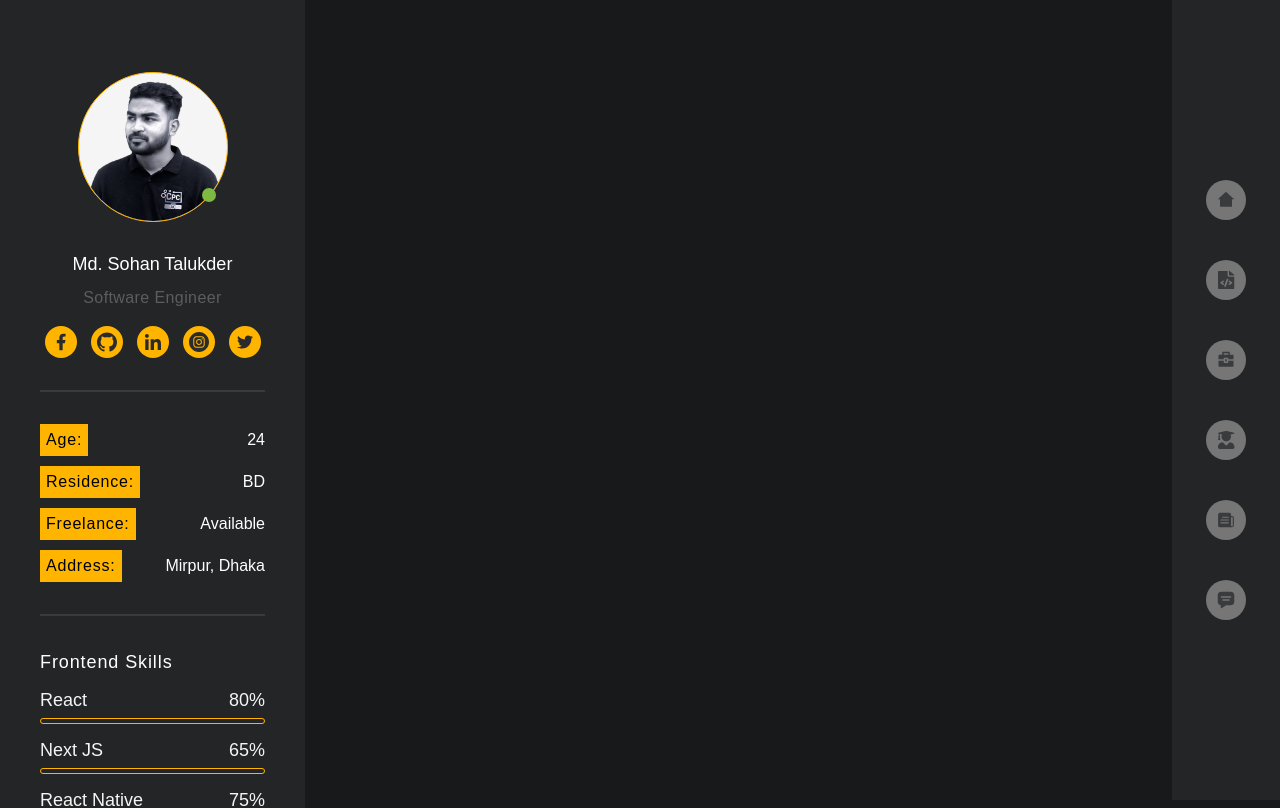
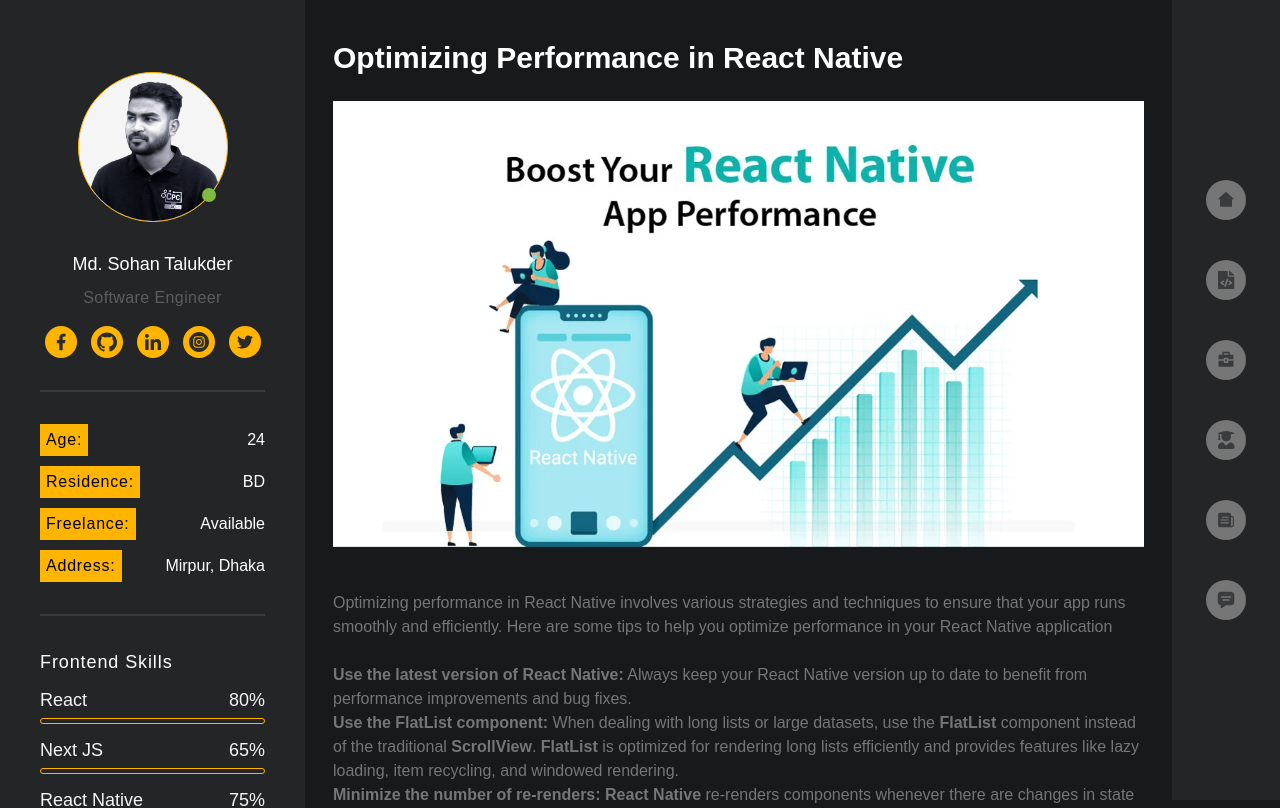
Before and after one commit to sohantalukder/sohantalukder.github.io, a React (Create React App) app: page /blog/1 in a window 1280 px wide. Shown: the top 808 px of the page. Built offline with nearby package versions, Linux system fonts and the light colour scheme.

Commit message:
create blog details page

```diff
--- a/src/App.js
+++ b/src/App.js
@@ -19,7 +19,7 @@ function App() {
     };
     return (
         <div
-            className='bg-bgPrimary  flex justify-between   gap-7'
+            className='bg-bgPrimary  flex justify-between  gap-0 lg:gap-7'
             onClick={() => handleAllMenu()}
         >
             <TopBar
--- a/src/Components/TopBar/TopBar.jsx
+++ b/src/Components/TopBar/TopBar.jsx
@@ -7,7 +7,7 @@ const TopBar = ({
     openRightMenu,
 }) => {
     return (
-        <div className='flex xl:hidden fixed top-0 w-full'>
+        <div className='flex xl:hidden fixed top-0 w-full z-50'>
             <div className='w-full h-[70px] bg-dark1 sticky shadow-md flex items-center justify-between px-5'>
                 <button className='relative' onClick={handleLeftMenu}>
                     <div className='relative z-20 flex items-center justify-center  transform transition-all  duration-200 w-[50px] h-[50px]'>
--- a/src/Pages/Blog/Blog.jsx
+++ b/src/Pages/Blog/Blog.jsx
@@ -1,7 +1,19 @@
 import React from "react";
-
+import { useParams } from "react-router-dom";
+import { blogElement } from "../../Components/LeftMenu/Components/blogElement";
 const Blog = () => {
-    return <div></div>;
+    const { id } = useParams() || "";
+    const blog = blogElement.find((item) => item.id == id);
+    const theObj = { __html: blog.description };
+    return (
+        <div className='px-5 lg:px-0 '>
+            <h1 className='mt-[100px] xl:mt-10 text-xl md:text-2xl lg:text-3xl font-semibold text-white mb-5'>
+                {blog.name}
+            </h1>
+            <img src={blog.image} alt={blog.name} className='w-full h-auto' />
+            <div dangerouslySetInnerHTML={theObj} className='text-text mt-10' />
+        </div>
+    );
 };
 
 export default Blog;
--- a/src/Pages/Home/Home.jsx
+++ b/src/Pages/Home/Home.jsx
@@ -10,7 +10,7 @@ import Blogs from "./Sections/Blogs";
 
 const Home = () => {
     return (
-        <div className='px-5 md:px-0 '>
+        <div className='px-5 lg:px-0 '>
             <Hero />
             <Services />
             <Blogs />
```
